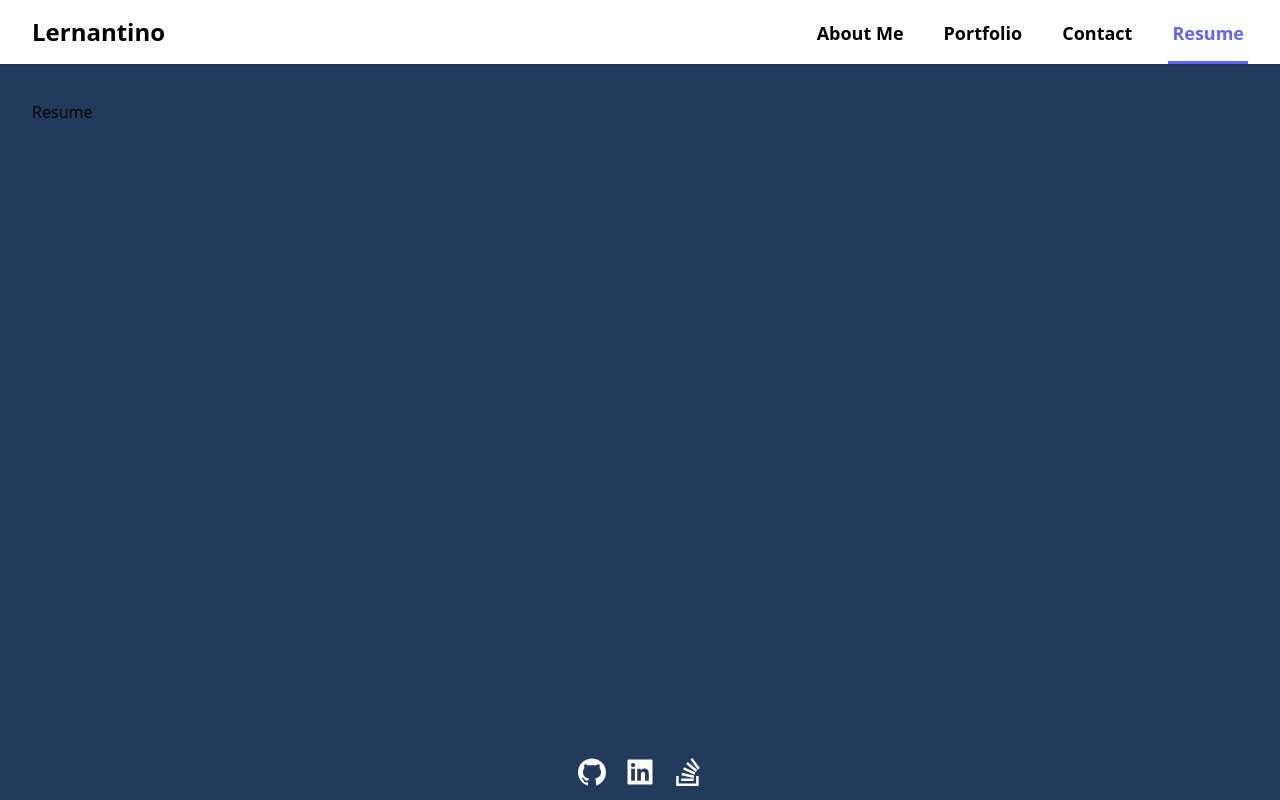
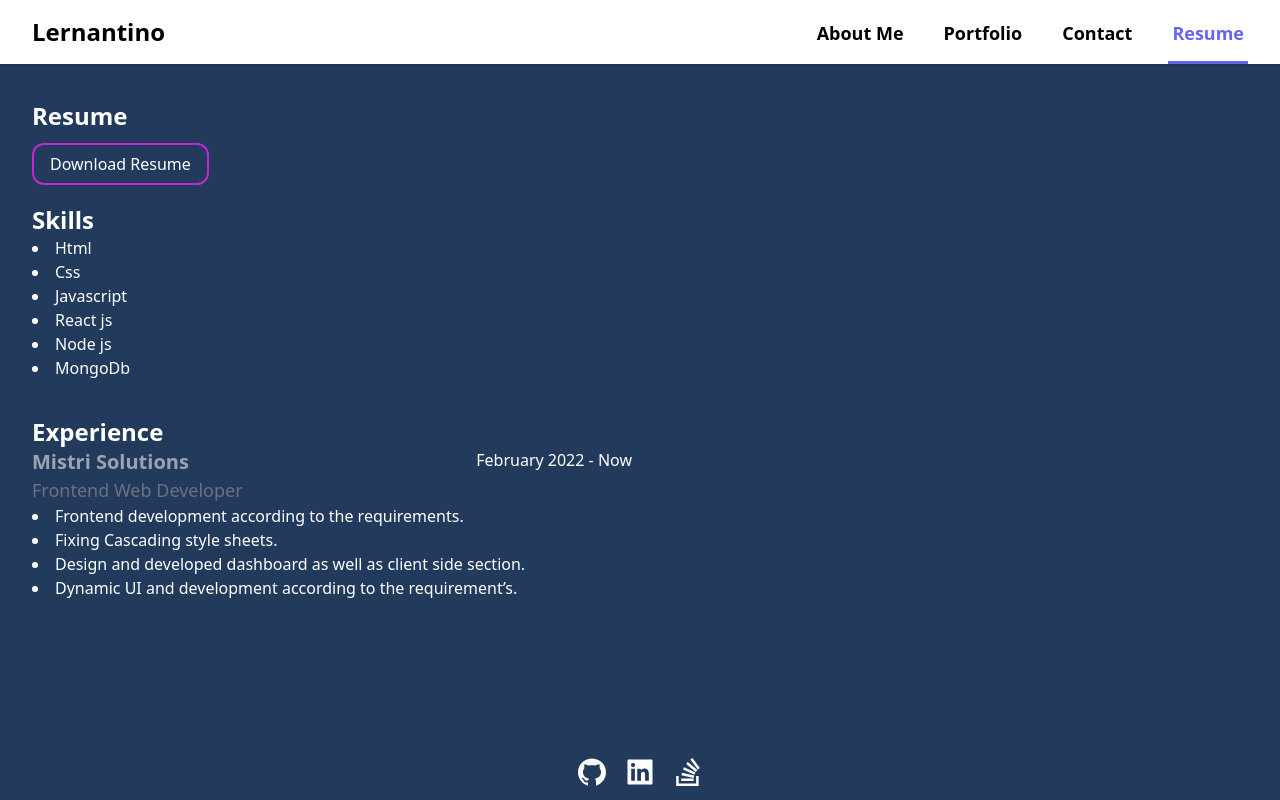
Before and after one commit to ibnul42/xhemajlcamaj-portfolio, a React (Create React App) app: page /resume in a window 1280 px wide. Built offline with nearby package versions, Linux system fonts and the light colour scheme.

Commit message:
resume section

```diff
--- a/src/Pages/Portfolio/index.jsx
+++ b/src/Pages/Portfolio/index.jsx
@@ -65,15 +65,15 @@ function Portfolio() {
       <div className="">
         <p className="text-2xl font-bold">Portfolio</p>
       </div>
-      <div className="grid grid-cols-1 sm:grid-cols-2 md:grid-cols-3 gap-3">
+      <div className="grid grid-cols-1 sm:grid-cols-2 md:grid-cols-3 gap-4">
         {portfolio.map((item, index) => (
           <div
             key={index}
-            class="max-w-sm bg-white rounded-lg border border-gray-200 shadow-md dark:bg-gray-800 dark:border-gray-700"
+            class="col-span-1 mx-auto max-w-sm bg-white rounded-lg border border-gray-200 shadow-md dark:bg-gray-800 dark:border-gray-700 overflow-hidden"
           >
             <div className="h-44 flex justify-center items-center overflow-hidden">
               <img
-                className="rounded-t-lg w-full h-full object-cover"
+                className="w-full h-full object-cover hover:scale-105"
                 src={item.imageLink}
                 alt=""
               />
--- a/src/Pages/Resume/index.jsx
+++ b/src/Pages/Resume/index.jsx
@@ -1,7 +1,87 @@
 import React from "react";
 
+const skills = [
+  { title: "Html" },
+  { title: "Css" },
+  { title: "Javascript" },
+  { title: "React js" },
+  { title: "Node js" },
+  { title: "MongoDb" },
+];
+
+const experience = [
+  {
+    title: "Frontend Web Developer",
+    company: "Mistri Solutions",
+    duration: "February 2022 - Now",
+    responsibilities: [
+      { name: "Frontend development according to the requirements." },
+      { name: "Fixing Cascading style sheets." },
+      {
+        name: "Design and developed dashboard as well as client side section.",
+      },
+      { name: "Dynamic UI and development according to the requirement’s." },
+    ],
+  },
+];
+
 function Resume() {
-  return <div>Resume</div>;
+  return (
+    <div className="text-white flex flex-col gap-5">
+      <div className="">
+        <p className="text-2xl font-bold">Resume</p>
+      </div>
+      <div className="">
+        <a
+          href="/assets/resume/Ibnul-Ashir_CV.pdf"
+          download
+          className="px-4 py-2 border-2 border-fuchsia-600 rounded-xl hover:border-fuchsia-400 hover:bg-fuchsia-400 hover:text-black"
+        >
+          Download Resume
+        </a>
+      </div>
+      {/* <div className="flex justify-center items-center">
+        <img src="/assets/resume.png" alt="" />
+      </div> */}
+      <div className="my-2">
+        <p className="text-2xl font-bold">Skills</p>
+        <ul className="list-disc list-inside">
+          {skills.map((item, index) => (
+            <li key={index}>{item.title}</li>
+          ))}
+        </ul>
+      </div>
+      <div className="my-2">
+        <p className="text-2xl font-bold">Experience</p>
+        <div className="">
+          <div className="grid grid-cols-1 md:grid-cols-2 gap-4">
+            {experience.map((item, index) => (
+              <div className="col-span-1 grid grid-cols-1 md:grid-cols-2">
+                <div className="col-span-1 flex flex-col">
+                  <p className="font-semibold text-xl text-gray-400">
+                    {item.company}
+                  </p>
+                </div>
+                <div className="col-span-1 flex md:justify-end">
+                  <p>{item.duration}</p>
+                </div>
+                <div className="col-span-2">
+                  <p className="font-medium text-lg text-gray-500">
+                    {item.title}
+                  </p>
+                </div>
+                <ul className="list-disc list-inside col-span-2">
+                  {item.responsibilities.map((res, index) => (
+                    <li>{res.name}</li>
+                  ))}
+                </ul>
+              </div>
+            ))}
+          </div>
+        </div>
+      </div>
+    </div>
+  );
 }
 
 export default Resume;
```
Also changed, not shown: public/assets/resume.png (added), 1 other file (tests, documents, lock files or other folders).
